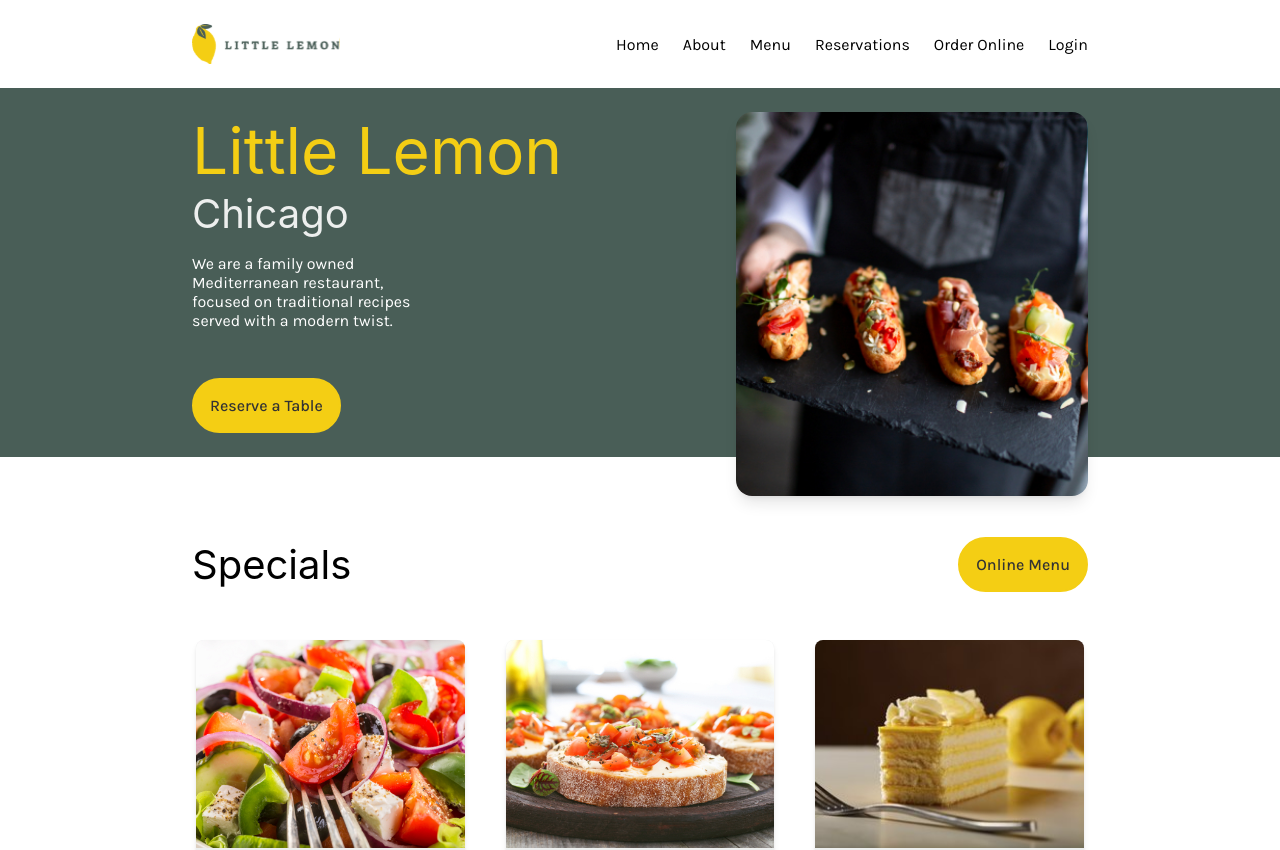
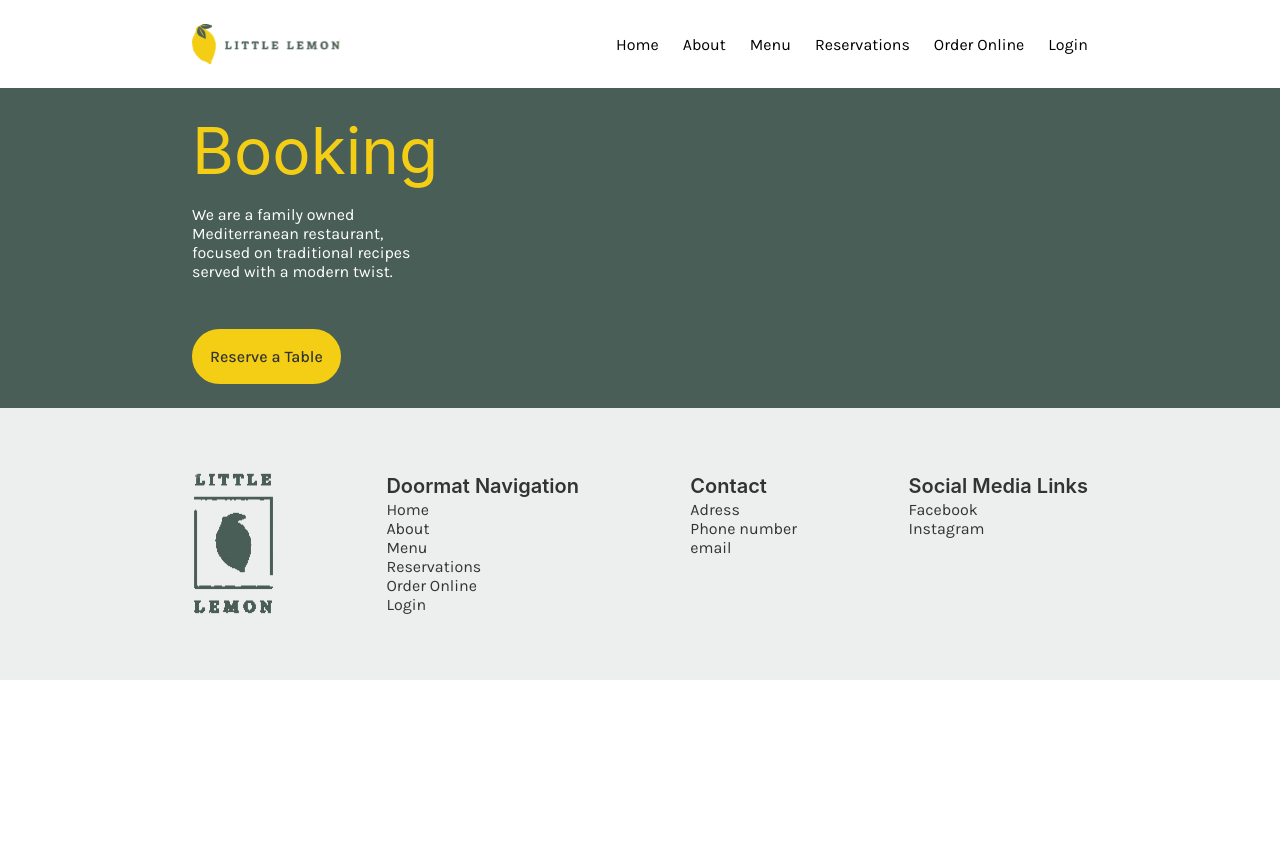
Before and after one commit to LeaCorDav/little-lemon, a React (Create React App) app: page /booking in a window 1280 px wide. Shown: the top 850 px of the page. After the commit the page ends 800 px from the top, so only its background shows below. Built offline with nearby package versions, Linux system fonts and the light colour scheme; a web font is replaced by a local one.

Commit message:
routing components

```diff
--- a/package.json
+++ b/package.json
@@ -8,6 +8,7 @@
     "@testing-library/user-event": "^13.5.0",
     "react": "^18.2.0",
     "react-dom": "^18.2.0",
+    "react-router-dom": "^6.22.3",
     "react-scripts": "5.0.1",
     "web-vitals": "^2.1.4"
   },
--- a/src/App.css
+++ b/src/App.css
@@ -42,6 +42,7 @@
     gap: 0.25rem;
     transition: 300ms;
     border: 2px solid #F4CE14;
+    width: fit-content;
 }
 .btn-primary:hover,
 .btn-primary:focus {
--- a/src/App.js
+++ b/src/App.js
@@ -1,4 +1,6 @@
 import './App.css';
+import { Routes, Route, Link } from "react-router-dom"
+import BookingPage from './components/BookingPage';
 import Footer from './components/Footer';
 import Header from './components/Header';
 import Home from './components/Home';
@@ -8,7 +10,10 @@
     <>
       <Header />
 
-      <Home />
+      <Routes>
+          <Route path="/" element={<Home/>}></Route>
+          <Route path="/booking" element={<BookingPage />}></Route>
+      </Routes>
 
       <Footer />
     </>
--- /dev/null
+++ b/src/components/BookingPage.js
@@ -0,0 +1,15 @@
+export default function BookingPage() {
+    return (
+        <main>
+            <section className="bg-mainColor p-4 lg:py-6">
+                <div className="relative m-auto max-w-4xl">
+                    <h1 className="text-lightColor text-40 flex flex-col mb-4">
+                        <span className="text-accentColor text-64">Booking</span>
+                    </h1>
+                    <p className="text-white w-1/2 max-w-60 mb-12">We are a family owned Mediterranean restaurant, focused on traditional recipes served with a modern twist.</p>
+                    <button className="btn-primary">Reserve a Table</button>
+                </div>
+            </section>
+        </main>
+    );
+}
--- a/src/components/Header.js
+++ b/src/components/Header.js
@@ -1,3 +1,5 @@
+import { Link } from "react-router-dom"
+
 export default function Header() {
     return (
         <header className="p-4 lg:py-6">
@@ -9,16 +11,16 @@
                 <nav className="hidden md:block">
                     <ul className="flex gap-6">
                         <li>
-                            <a href="/#">Home</a>
+                            <Link to="/">Home</Link>
                         </li>
                         <li>
-                            <a href="/#">About</a>
+                            <a href="/#About">About</a>
                         </li>
                         <li>
                             <a href="/#">Menu</a>
                         </li>
                         <li>
-                            <a href="/#">Reservations</a>
+                            <Link to="/booking">Reservations</Link>
                         </li>
                         <li>
                             <a href="/#">Order Online</a>
--- a/src/components/Home.js
+++ b/src/components/Home.js
@@ -1,3 +1,4 @@
+import { Link } from "react-router-dom"
 import {specialsData, testimonialsData} from "./homeComponents/Data.js";
 import SpecialsCard from "./homeComponents/SpecialsCard";
 import TestimonialsCard from "./homeComponents/TestimonialsCard";
@@ -30,7 +31,7 @@
                         Chicago
                     </h1>
                     <p className="text-white w-1/2 max-w-60 mb-12">We are a family owned Mediterranean restaurant, focused on traditional recipes served with a modern twist.</p>
-                    <button className="btn-primary">Reserve a Table</button>
+                    <Link to="/booking" className="btn-primary">Reservations</Link>
                     <img src="/img/hero-img.jpg" alt="hero" height={"380px"} width={"350px"} className="object-cover w-5/12 max-w-[352px] h-full sm:h-96 max-h-60 sm:max-h-96 rounded-2xl shadow-lg absolute top-1/3 right-0 sm:top-0"/>
                 </div>
             </section>
@@ -57,7 +58,7 @@
                 </div>
             </section>
 
-            <section className="px-4 py-8 sm:py-20">
+            <section id="About" className="px-4 py-8 sm:py-20">
                 <div className="relative m-auto max-w-4xl">
                     <h2 className="text-subtitle text-mainColor flex flex-col mb-4 sm:mb-12">
                         Little Lemon
--- a/src/index.js
+++ b/src/index.js
@@ -3,11 +3,14 @@
 import './index-output.css';
 import App from './App';
 import reportWebVitals from './reportWebVitals';
+import { BrowserRouter } from "react-router-dom"
 
 const root = ReactDOM.createRoot(document.getElementById('root'));
 root.render(
   <React.StrictMode>
-    <App />
+    <BrowserRouter>
+      <App />
+    </BrowserRouter>
   </React.StrictMode>
 );
 
```
Also changed, not shown: 1 other file (tests, documents, lock files or other folders).
